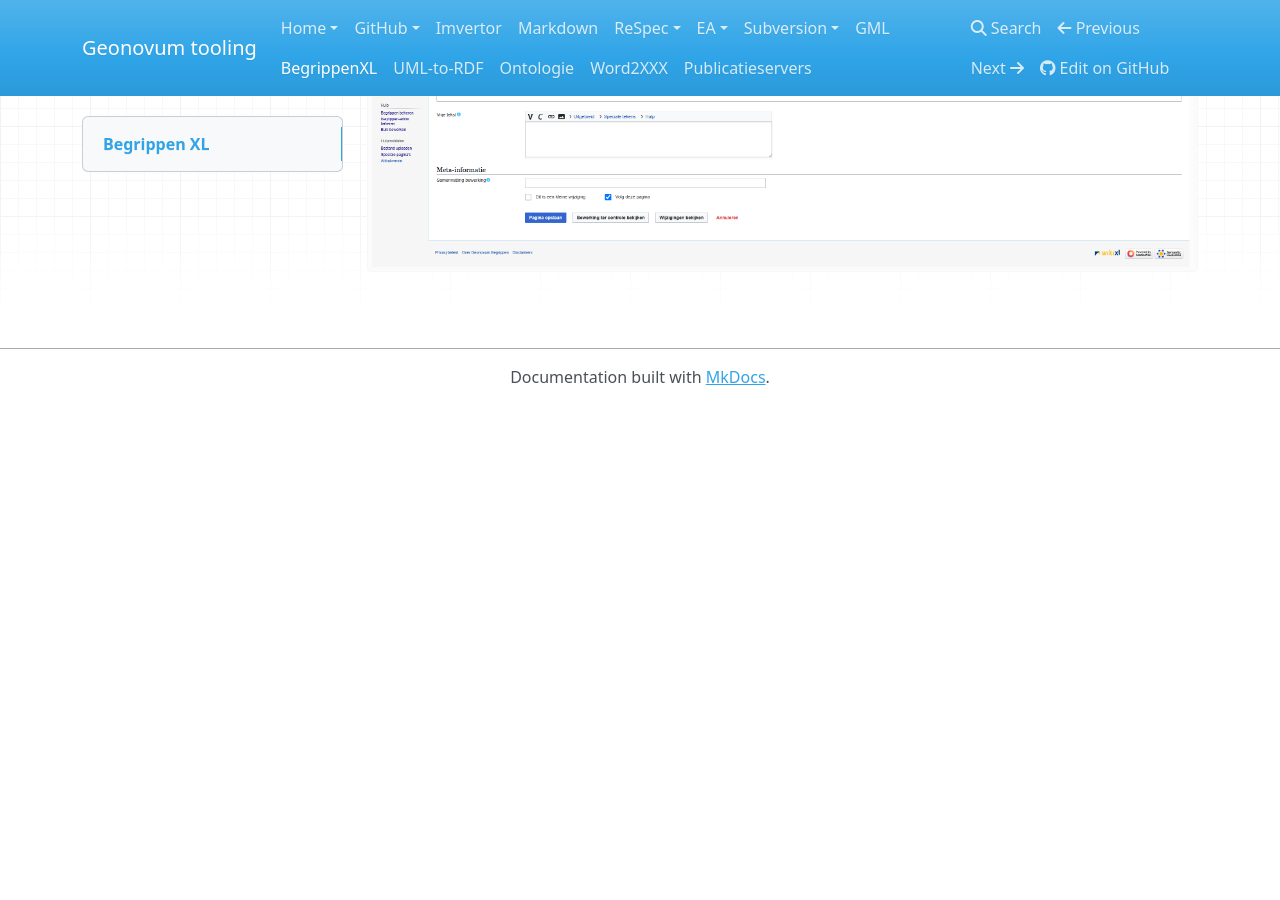
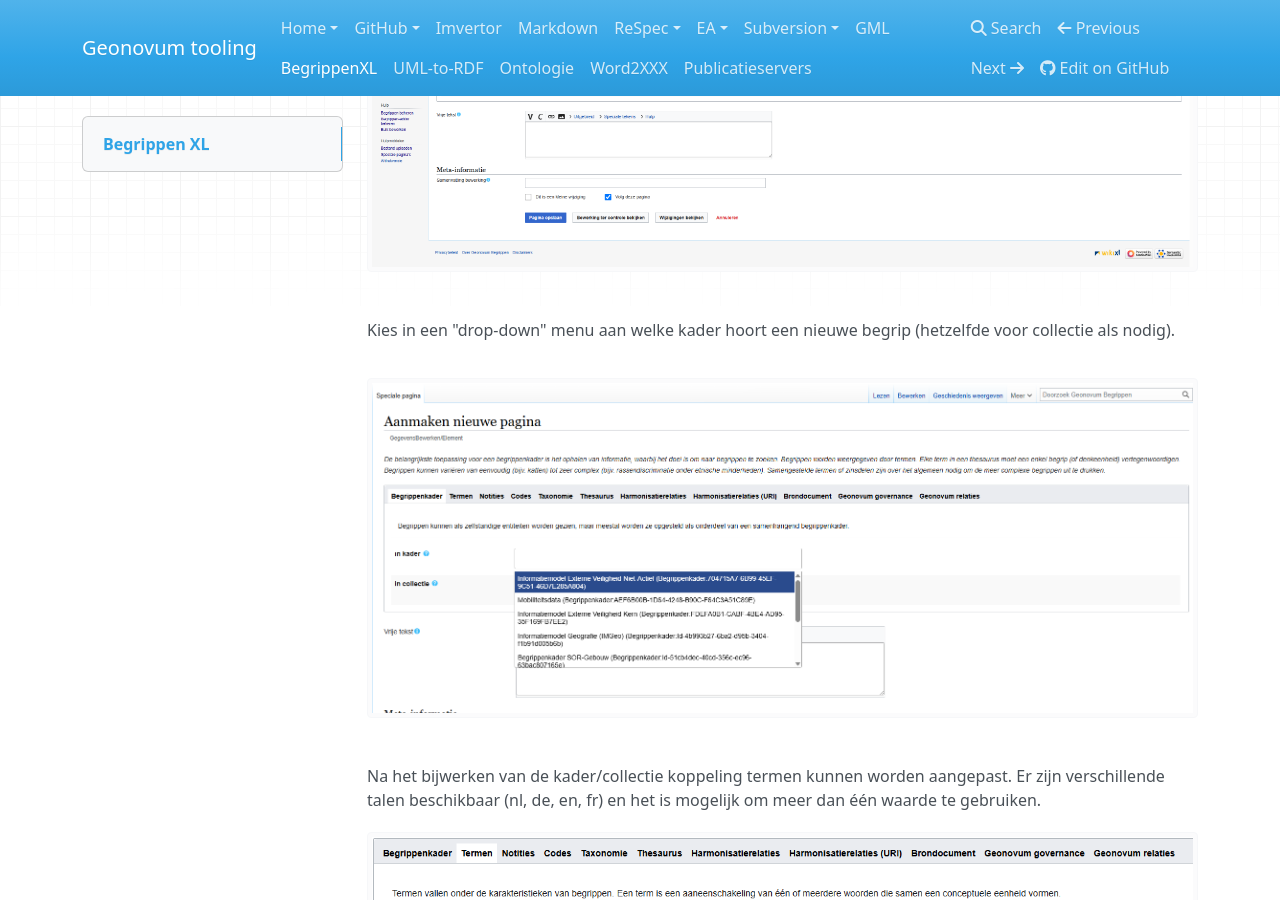
Before and after one commit to Geonovum/handleiding-tooling, an MkDocs documentation site: the page built from docs/BegrippenXL.md, in a window 1280 px wide and 900 px high, scrolled down 2122 px. Built offline with MkDocs 1.6.1, drawn with Linux system fonts in a browser that asks for light colours; nearby versions of some CDN libraries; before the commit the page ends 2527 px from its top, so only the background shows below that.

Commit message:
TOEGEVOEGD: deel aan nieuwe begrip te creeren

```diff
--- a/docs/BegrippenXL.md
+++ b/docs/BegrippenXL.md
@@ -18,3 +18,10 @@ Als je klikt op de naam van de begrippenkader dan je bent redirect naar de pagin
 
 Daar mag je een begrippen controleren, lezen en als nodig een nieuwe begrip aanmaken (klick aan **nieuwe begrip aanmaken**):
 ![1742819517964](image/BegrippenXL/1742819517964.png)
+
+Kies in een "drop-down" menu aan welke kader hoort een nieuwe begrip (hetzelfde voor collectie als nodig).
+
+![1742990727264](image/BegrippenXL/1742990727264.png)
+
+Na het bijwerken van de kader/collectie koppeling termen kunnen worden aangepast. Er zijn verschillende talen beschikbaar (nl, de, en, fr) en het is mogelijk om meer dan één waarde te gebruiken.
+![1742991313650](image/BegrippenXL/1742991313650.png)
```
Also changed, not shown: docs/image/BegrippenXL/1742990727264.png (added), docs/image/BegrippenXL/1742991313650.png (added).
